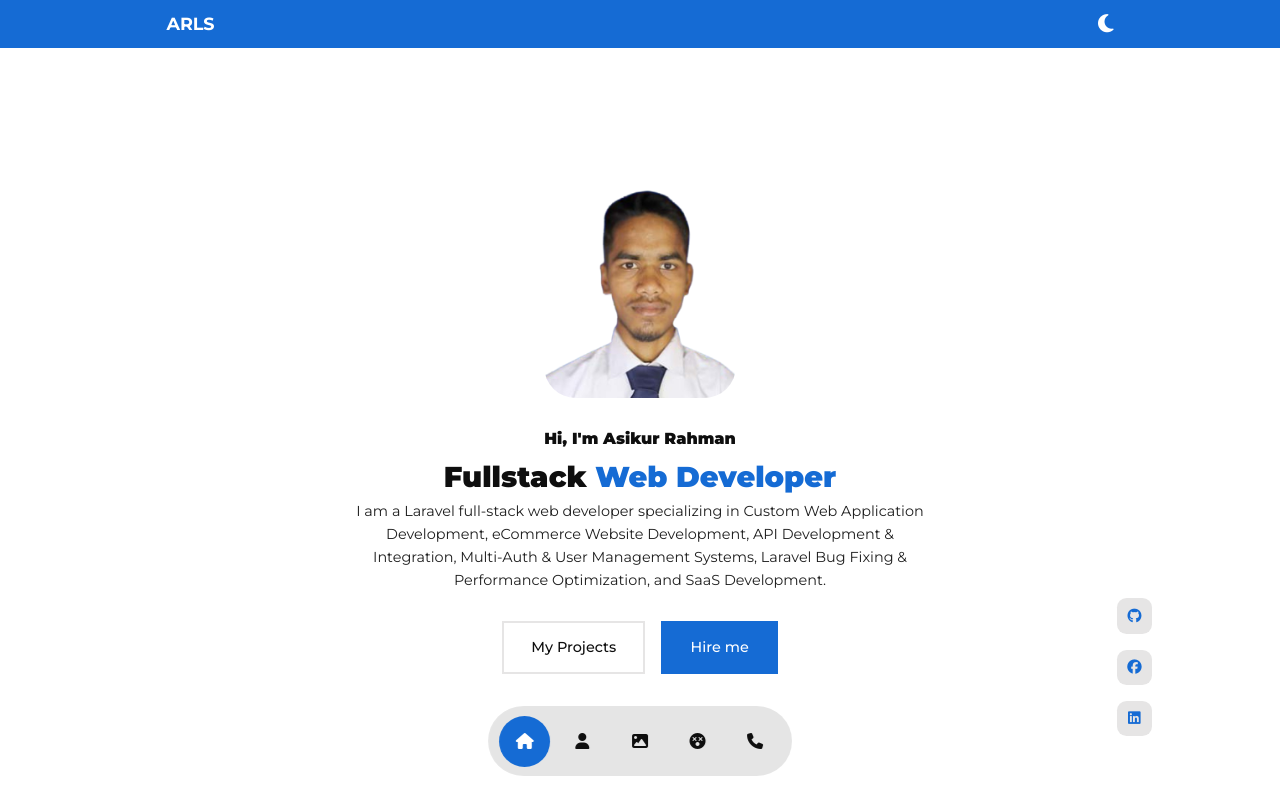
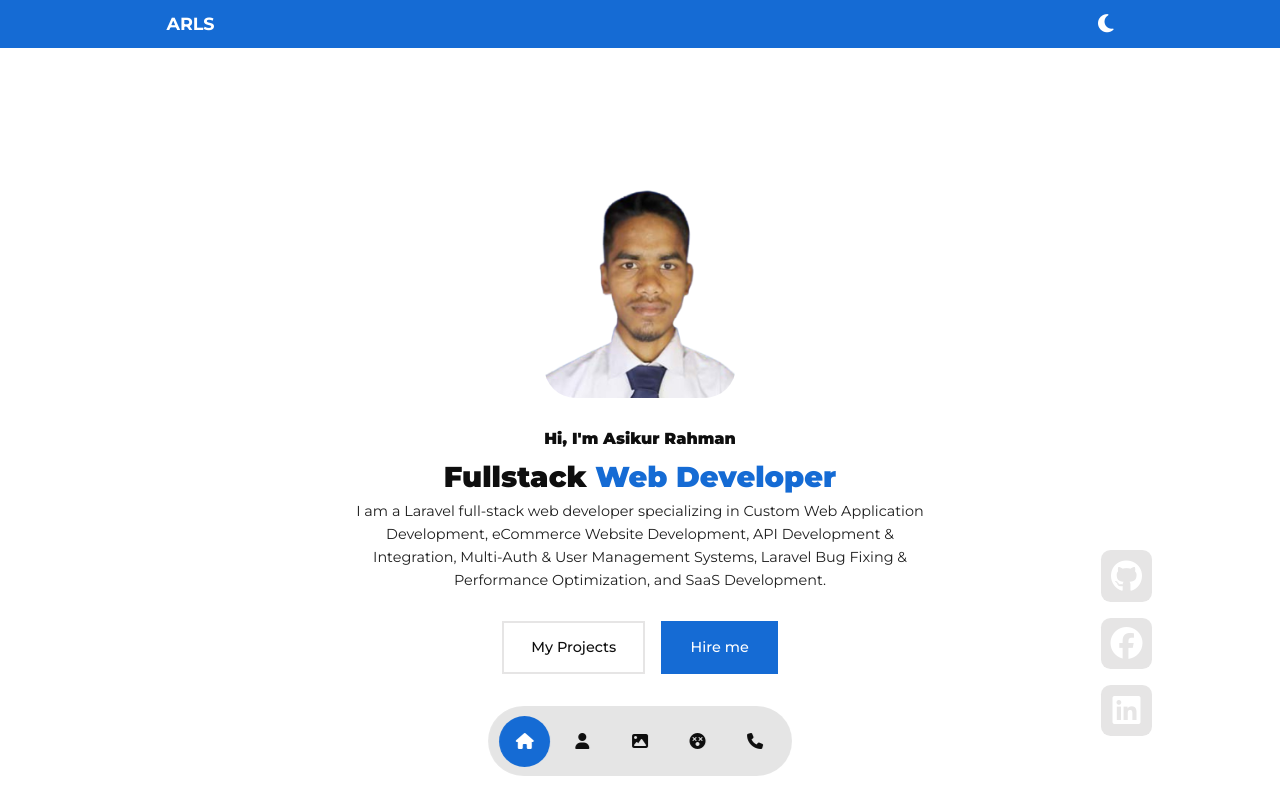
Before and after one commit to Asikur580/portfolio, a plain HTML site: page index.html in a window 1280 px wide. Shown: the top 800 px of the page. Drawn offline with nearby package versions, Linux system fonts and the light colour scheme.

Commit message:
real data add

```diff
--- a/style.css
+++ b/style.css
@@ -302,19 +302,20 @@ header {
 
 .header_socials a {
     background: var(--color-gray-100);
-    color: var(--color-primary);
-    width: 2.2rem;
+    color: white;
+    width: 3.2rem;
     aspect-ratio: 1/1;
     display: flex;
     align-items: center;
     justify-content: center;
+    font-size: 2rem;
     border-radius: 0.6rem;
     transition: var(--transition);
 }
 
 .header_socials a:hover {
     background: var(--color-primary-variant);
-    color: var(--color-gray-0);
+    color: white;
 }
 
 /* ===================== Resume =========== */
```
